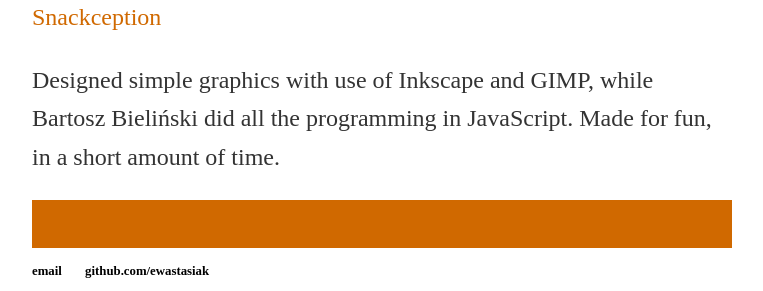
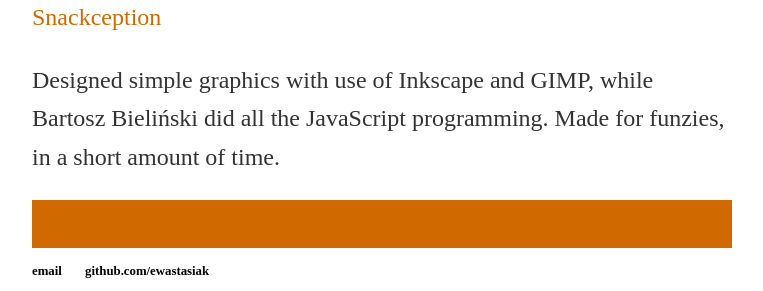
Before and after one commit to ewastasiak/Showcase, a Jekyll site: the page built from interactive/index.html, in a window 1280 px wide and 900 px high, scrolled down 5309 px. Shown: the part 606-897 px from the top of the window, without its empty margins (258-1021 px from the left). Built offline with Jekyll 4.4.1, drawn with Linux system fonts in a browser that asks for light colours; nearby versions of some CDN libraries; library files that are not in the unit come from our copies.

Commit message:
Change text

```diff
--- a/interactive/index.html
+++ b/interactive/index.html
@@ -77,6 +77,6 @@ Designed from scratch a single page React application. The app shows a map of fa
 		<a href="http://shooter.justmygame.cba.pl/">Snackception</a><br>
 	</p>
 	<p>
-		Designed simple graphics with use of Inkscape and GIMP, while Bartosz Bieliński did all the programming in JavaScript.
-		Made for fun, in a short amount of time.
+		Designed simple graphics with use of Inkscape and GIMP, while Bartosz Bieliński did all the JavaScript programming.
+		Made for funzies, in a short amount of time.
 	</p>
```
